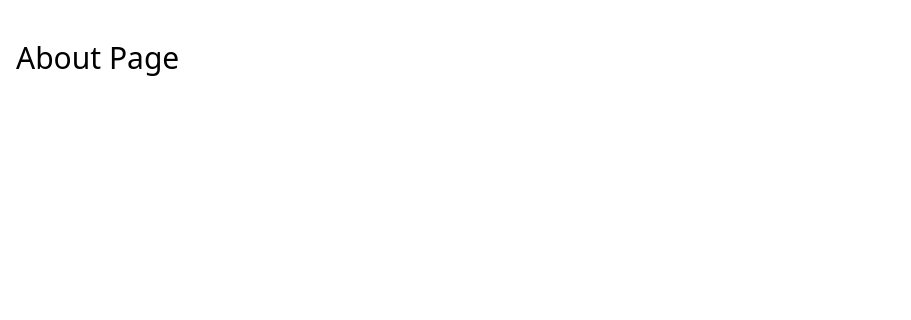
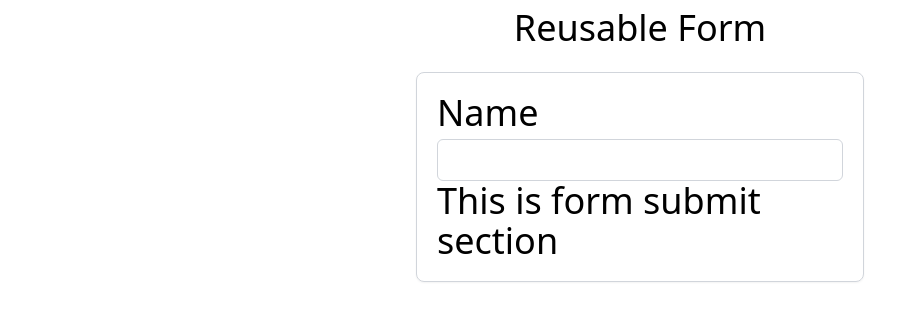
Before and after one commit to mahmud035/Level-2-Frontend-Track-All-Modules, a React (Vite) app in the folder 5. Forms in React/reusable-form/: page /about in a window 1280 px wide. Shown: the top 320 px of the page, without its empty margins (0-911 px from the left). Built offline with nearby package versions, Linux system fonts and the light colour scheme.

Commit message:
5-9 Form Component Structure And Barrel Pattern

```diff
--- /dev/null
+++ b/5. Forms in React/reusable-form/src/components/Form/Form.tsx
@@ -0,0 +1,29 @@
+import { createContext } from 'react';
+import cn from '../../utils/cn';
+
+export type TFormElementContext = {
+  double: boolean;
+};
+
+export const FormElementContext = createContext<TFormElementContext | null>(
+  null
+);
+
+export const Form = ({ children, onSubmit, double }) => {
+  return (
+    <FormElementContext.Provider value={{ double }}>
+      <form
+        onSubmit={onSubmit}
+        className={cn(
+          'w-full mt-4 p-5 mx-auto border border-gray-300 shadow-sm rounded-lg',
+          {
+            'max-w-5xl': double,
+            'max-w-md': !double,
+          }
+        )}
+      >
+        <h1>{children}</h1>
+      </form>
+    </FormElementContext.Provider>
+  );
+};
--- /dev/null
+++ b/5. Forms in React/reusable-form/src/components/Form/FormSection.tsx
@@ -0,0 +1,17 @@
+import { useContext } from 'react';
+import cn from '../../utils/cn';
+import { FormElementContext, TFormElementContext } from './Form';
+
+export const FormSection = ({ children }) => {
+  const { double } = useContext(FormElementContext) as TFormElementContext;
+
+  return (
+    <div
+      className={cn('grid grid-cols-1 gap-5  justify-items-center', {
+        'md:grid-cols-2': double,
+      })}
+    >
+      {children}
+    </div>
+  );
+};
--- /dev/null
+++ b/5. Forms in React/reusable-form/src/components/Form/FormSubmit.tsx
@@ -0,0 +1,7 @@
+export const FormSubmit = () => {
+  return (
+    <div>
+      <h1>This is form submit section</h1>
+    </div>
+  );
+};
--- /dev/null
+++ b/5. Forms in React/reusable-form/src/components/Form/index.ts
@@ -0,0 +1,3 @@
+export * from './Form';
+export * from './FormSection';
+export * from './FormSubmit';
--- a/5. Forms in React/reusable-form/src/pages/About.tsx
+++ b/5. Forms in React/reusable-form/src/pages/About.tsx
@@ -1,7 +1,39 @@
+import { FieldValues, useForm } from 'react-hook-form';
+import { Form, FormSection, FormSubmit } from '../components/Form';
+
 const About = () => {
+  const {
+    register,
+    handleSubmit,
+    formState: { errors },
+  } = useForm();
+
+  const onSubmit = (data: FieldValues) => {
+    console.log(data);
+  };
+
   return (
     <div>
-      <h1 className="py-10 text-3xl">About Page</h1>
+      <h1 className="py-2 text-center">Reusable Form</h1>
+
+      {/* Reusable Form */}
+      <Form onSubmit={handleSubmit(onSubmit)}>
+        <FormSection>
+          <div className="w-full max-w-md">
+            <label htmlFor="name" className="block font-medium">
+              Name
+            </label>
+            <input type="text" id="name" {...register('name')} />
+
+            {errors.name && (
+              <span className="text-xs text-red-500">
+                {errors.name.message}
+              </span>
+            )}
+          </div>
+        </FormSection>
+        <FormSubmit></FormSubmit>
+      </Form>
     </div>
   );
 };
--- a/5. Forms in React/reusable-form/src/pages/Home.tsx
+++ b/5. Forms in React/reusable-form/src/pages/Home.tsx
@@ -3,6 +3,7 @@ import NormalForm from '../components/NormalForm/NormalForm';
 const Home = () => {
   return (
     <div>
+      <h1 className="py-2 text-center">Normal Form</h1>
       <NormalForm />
     </div>
   );
```
Also changed, not shown: 5. Forms in React/reusable-form/src/components/NormalForm/NormalForm.tsx (+4 -9 lines).
